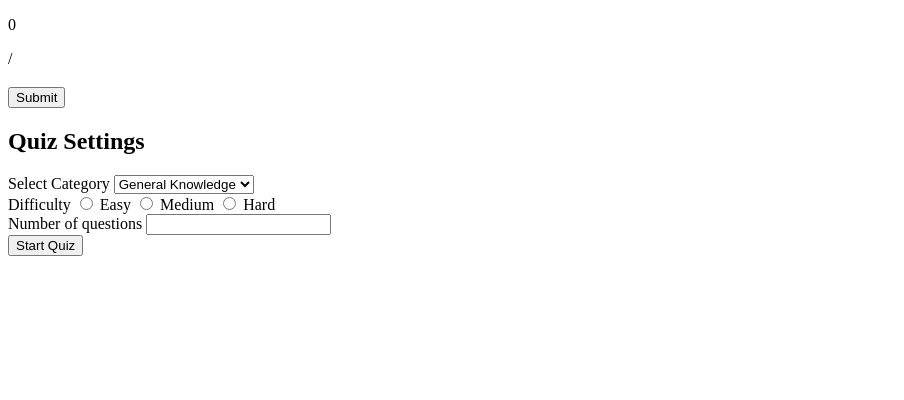
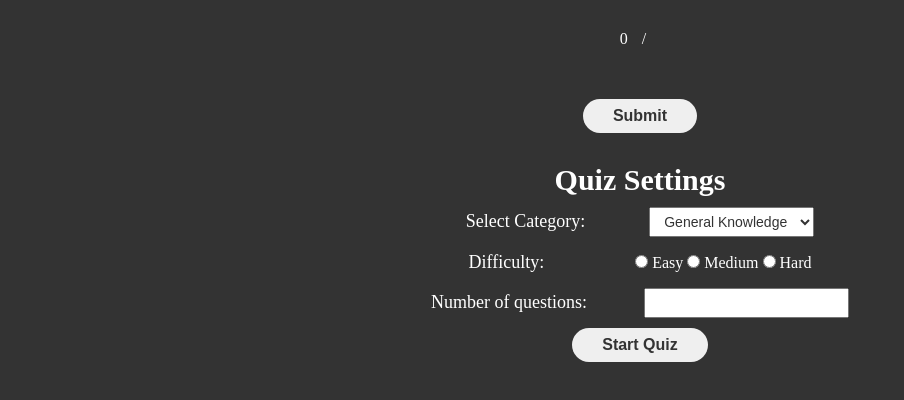
Before and after one commit to MuhammedOsama/javascript-oop-quiz, a plain HTML site: page index.html in a window 1280 px wide. Shown: the whole page, without its empty margins (0-904 px from the left). Drawn offline with Linux system fonts and the light colour scheme.

Commit message:
Added Simple Styles

```diff
--- /dev/null
+++ b/css/styles.css
@@ -0,0 +1,93 @@
+* {
+    padding: 0;
+    margin: 0;
+    box-sizing: border-box;
+}
+
+body {
+    width: 100%;
+    margin-top: 30px;
+    background: #333;
+}
+
+.final {
+    display: none;
+}
+
+.final, .quiz, .settings {
+    text-align: center;
+    color: #fff;
+    margin-bottom: 30px;
+}
+
+.final-title, .score, #questions, .settings-title {
+    text-transform: capitalize;
+    font-size: 30px;
+    margin-bottom: 10px;
+}
+
+.final .score {
+    font-size: 22px;
+}
+
+.final .try {
+    display: inline-block;
+    margin-right: 10px;
+    font-size: 18px;
+}
+
+#again, #next, #btn {
+    padding: 8px 30px;
+    color: #333;
+    font-size: 16px;
+    font-weight: bold;
+    outline: none;
+    border-radius: 25px;
+    border: none;
+    cursor: pointer;
+}
+
+.quiz .count p {
+    display: inline-block;
+    margin-bottom: 10px;
+}
+
+.slash {
+    margin: 0 10px;
+}
+
+#a1, #a2, #a3, #a4 {
+    font-size: 18px;
+    margin: 0 10px;
+}
+
+#next, #btn {
+    margin-top: 10px;
+}
+
+.settings .selection {
+    font-size: 18px;
+}
+
+.settings .category {
+    margin-right: 60px;
+}
+
+.settings .diff {
+    margin-right: 87px;
+}
+
+.settings .num {
+    margin-right: 53px;
+}
+
+.settings .radio-diff {
+    margin: 15px 0;
+}
+
+.settings #category, #nQuestions {
+    padding: 5px 10px;
+    font-size: 14px;
+    color: #333;
+    outline: none;
+}
--- a/index.html
+++ b/index.html
@@ -6,38 +6,41 @@
           content="width=device-width, user-scalable=no, initial-scale=1.0, maximum-scale=1.0, minimum-scale=1.0">
     <meta http-equiv="X-UA-Compatible" content="ie=edge">
     <title>Quiz</title>
+    <link rel="stylesheet" href="./css/styles.css">
 </head>
 <body>
-<div class="final" style="display: none">
-    <h2>You answered add questions</h2>
+<div class="final">
+    <h2 class="final-title">You answered add questions</h2>
     <p class="score"></p>
-    <h4>Try again?</h4>
+    <h4 class="try">Try again?</h4>
     <button id="again">Again</button>
 </div>
 <div class="quiz">
     <div class="count">
         <p class="current">0</p>
-        <p class="">/</p>
+        <p class="slash">/</p>
         <p class="total"></p>
     </div>
     <h3 id="questions"></h3>
-    <label id="a1"></label>
-    <label id="a2"></label>
-    <label id="a3"></label>
-    <label id="a4"></label>
+    <div>
+        <label id="a1"></label>
+        <label id="a2"></label>
+        <label id="a3"></label>
+        <label id="a4"></label>
+    </div>
     <button id="next">Submit</button>
 </div>
 <div class="settings">
-    <h2>Quiz Settings</h2>
-    <label for="category">Select Category</label>
-    <select name="" id="category">
+    <h2 class="settings-title">Quiz Settings</h2>
+    <label class="selection category" for="category">Select Category:</label>
+    <select id="category">
         <option value="9">General Knowledge</option>
         <option value="27">Animals</option>
         <option value="23">History</option>
         <option value="21">Sports</option>
     </select>
-    <div>
-        <label for="difficulty">Difficulty</label>
+    <div class="radio-diff">
+        <label class="selection diff" for="difficulty">Difficulty:</label>
         <label for="easy">
             <input type="radio" id="easy">
             Easy
@@ -52,7 +55,7 @@
         </label>
     </div>
     <div>
-        <label for="nQuestions">Number of questions</label>
+        <label class="selection num" for="nQuestions">Number of questions:</label>
         <input type="number" id="nQuestions">
     </div>
     <button type="submit" id="btn">Start Quiz</button>
```
